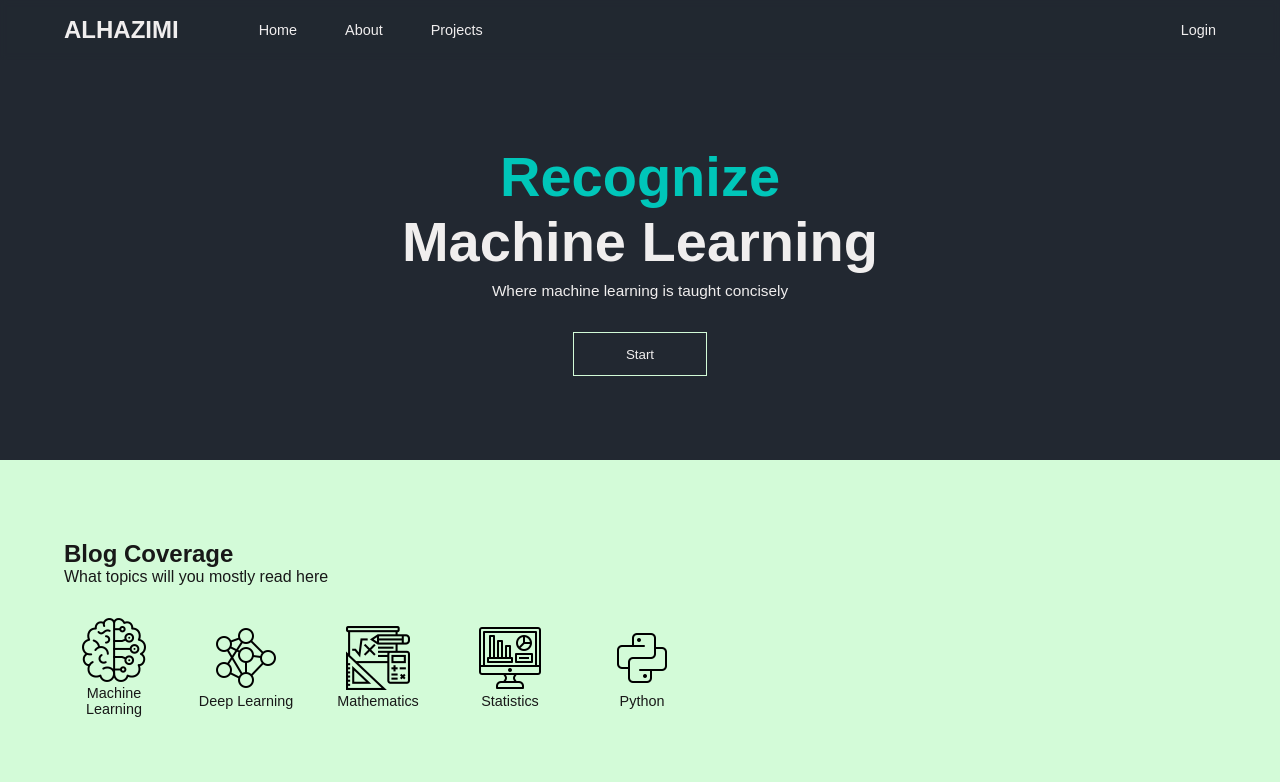
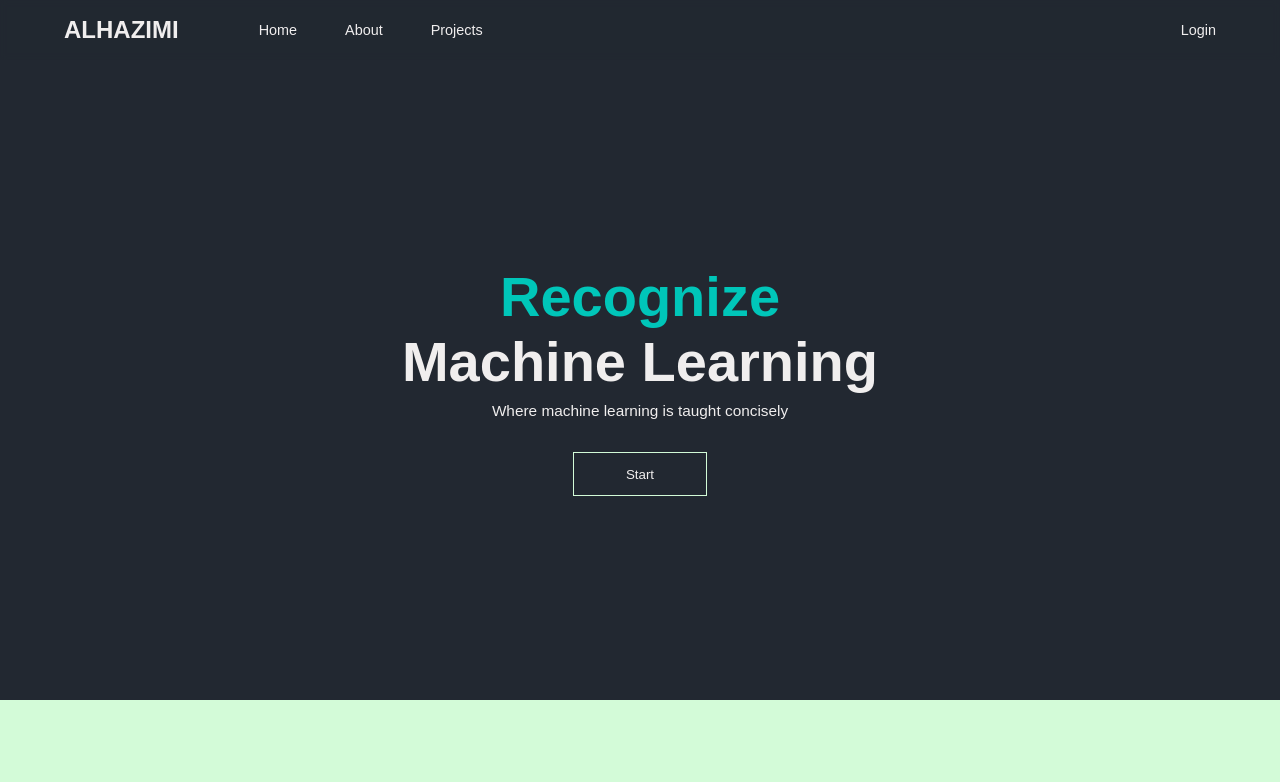
Before and after one commit to rakkaalhazimi/Vue-Blogspot, a Vue app: page / in a window 1280 px wide. Shown: the top 782 px of the page. Built offline with nearby package versions, Linux system fonts and the light colour scheme.

Commit message:
change: header min-height

```diff
--- a/src/App.vue
+++ b/src/App.vue
@@ -115,7 +115,7 @@ header {
   justify-content: center;
   align-items: center;
   padding: 0.8rem;
-  min-height: 50vh;
+  min-height: 80vh;
   color: $text-dark;
 }
 </style>
```
